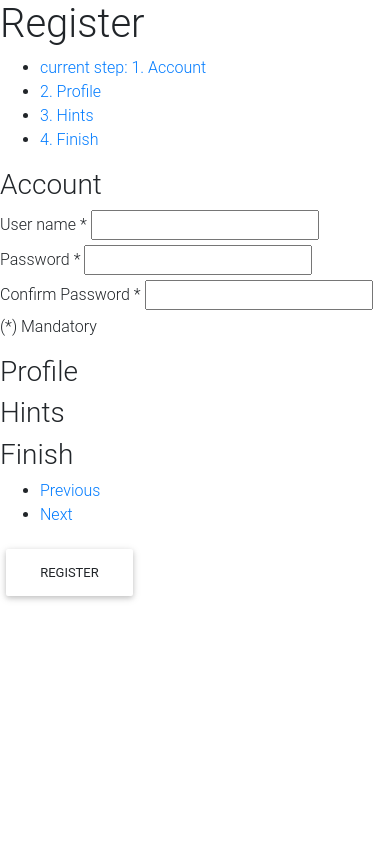
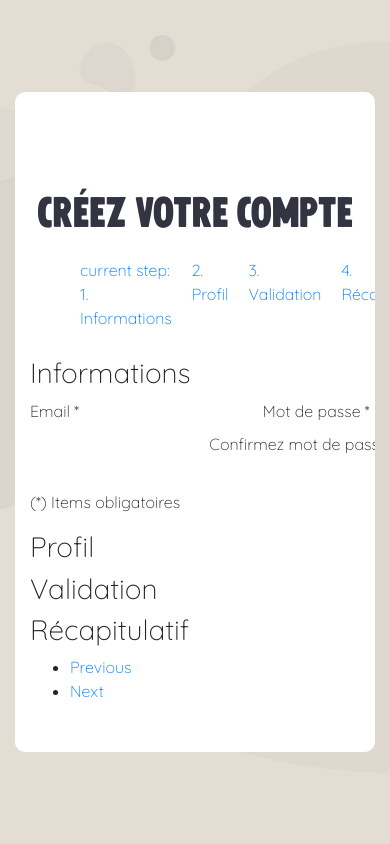
Before and after one commit to Aurefficace/heykeep_server, a Symfony app: template templates/registration/register.html.twig in a window 390 px wide. Run offline with Twig, Linux system fonts and the light colour scheme; the template is opened without the code that fills it, so the values that code supplies are empty; some libraries are stand-ins or nearby versions; some web fonts are replaced.

Commit message:
modifications register form

```diff
--- /dev/null
+++ b/public/heykeep/css/register.css
@@ -0,0 +1,399 @@
+@font-face{
+    font-family: 'Chillow';
+    font-style: normal;
+    src: url('../font/ChillowRegular.woff'),
+    url('../font/ChillowRegular.woff2');
+}
+
+h1,h2{
+    font-family: 'Chillow' !important;
+    text-transform: lowercase;
+}
+body{
+    font-family: 'Quicksand'!important;
+}
+.red_text{
+    color: #d74850;
+}
+.blue_text{
+    color: #323441;
+}
+.bg-blue{
+    background-color: #323441!important;
+}
+.bg-red{
+    background-color: #d74850!important;
+}
+input {
+    outline: none;
+    border: none;
+}
+
+textarea {
+    outline: none;
+    border: none;
+}
+
+textarea:focus, input:focus {
+    border-color: transparent !important;
+}
+
+input:focus::-webkit-input-placeholder { color:transparent; }
+input:focus:-moz-placeholder { color:transparent; }
+input:focus::-moz-placeholder { color:transparent; }
+input:focus:-ms-input-placeholder { color:transparent; }
+
+textarea:focus::-webkit-input-placeholder { color:transparent; }
+textarea:focus:-moz-placeholder { color:transparent; }
+textarea:focus::-moz-placeholder { color:transparent; }
+textarea:focus:-ms-input-placeholder { color:transparent; }
+
+input::-webkit-input-placeholder { color: #999999; }
+input:-moz-placeholder { color: #999999; }
+input::-moz-placeholder { color: #999999; }
+input:-ms-input-placeholder { color: #999999; }
+
+textarea::-webkit-input-placeholder { color: #999999; }
+textarea:-moz-placeholder { color: #999999; }
+textarea::-moz-placeholder { color: #999999; }
+textarea:-ms-input-placeholder { color: #999999; }
+
+/*---------------------------------------------*/
+button {
+    outline: none !important;
+    border: none;
+    background: transparent;
+}
+
+button:hover {
+    cursor: pointer;
+}
+.hover-space:hover{
+    letter-spacing: 1px;
+    color: #323441;
+}
+
+/*//////////////////////////////////////////////////////////////////
+[ login ]*/
+
+.limiter {
+    width: 100%;
+    margin: 0 auto;
+}
+
+.container-login100 {
+    width: 100%;
+    min-height: 100vh;
+    display: -webkit-box;
+    display: -webkit-flex;
+    display: -moz-box;
+    display: -ms-flexbox;
+    display: flex;
+    flex-wrap: wrap;
+    justify-content: center;
+    align-items: center;
+    padding: 15px;
+    background-image: url("../img/fond.jpg");
+    background-position: bottom;
+    background-size: cover;
+}
+
+.wrap-login100 {
+    width: 960px;
+    background: #fff;
+    border-radius: 10px;
+    overflow: hidden;
+
+    display: -webkit-box;
+    display: -webkit-flex;
+    display: -moz-box;
+    display: -ms-flexbox;
+    display: flex;
+    flex-wrap: wrap;
+    justify-content: space-between;
+    padding: 60px;
+}
+
+/*------------------------------------------------------------------
+[  ]*/
+.login100-pic {
+    width: 370px;
+}
+
+.login100-pic img {
+    max-width: 100%;
+}
+
+
+/*------------------------------------------------------------------
+[  ]*/
+.login100-form {
+    width: 310px;
+}
+
+.login100-form-title {
+    font-family: Chillow;
+    font-size: 2.2em;
+    color: #323441;
+    line-height: 1.2;
+    text-align: center;
+
+    width: 100%;
+    display: block;
+    padding-bottom: 54px;
+}
+
+
+/*---------------------------------------------*/
+.wrap-input100 {
+    position: relative;
+    width: 100%;
+    z-index: 1;
+    margin-bottom: 10px;
+}
+
+.input100 {
+    font-family: Quicksand;
+    font-size: 15px;
+    line-height: 1.5;
+    color: #666666;
+
+    display: block;
+    width: 100%;
+    background: #e6e6e6;
+    height: 50px;
+    border-radius: 25px;
+    padding: 0 30px 0 68px;
+}
+
+
+/*------------------------------------------------------------------
+[ Focus ]*/
+.focus-input100 {
+    display: block;
+    position: absolute;
+    border-radius: 25px;
+    bottom: 0;
+    left: 0;
+    z-index: -1;
+    width: 100%;
+    height: 100%;
+    box-shadow: 0px 0px 0px 0px;
+    color: rgba(50, 52, 65, 0.8);
+}
+
+.input100:focus + .focus-input100 {
+    -webkit-animation: anim-shadow 0.5s ease-in-out forwards;
+    animation: anim-shadow 0.5s ease-in-out forwards;
+}
+
+@-webkit-keyframes anim-shadow {
+    to {
+        box-shadow: 0px 0px 70px 25px;
+        opacity: 0;
+    }
+}
+
+@keyframes anim-shadow {
+    to {
+        box-shadow: 0px 0px 70px 25px;
+        opacity: 0;
+    }
+}
+
+.symbol-input100 {
+    font-size: 15px;
+
+    display: -webkit-box;
+    display: -webkit-flex;
+    display: -moz-box;
+    display: -ms-flexbox;
+    display: flex;
+    align-items: center;
+    position: absolute;
+    border-radius: 25px;
+    bottom: 0;
+    left: 0;
+    width: 100%;
+    height: 100%;
+    padding-left: 35px;
+    pointer-events: none;
+    color: #666666;
+
+    -webkit-transition: all 0.4s;
+    -o-transition: all 0.4s;
+    -moz-transition: all 0.4s;
+    transition: all 0.4s;
+}
+
+.input100:focus + .focus-input100 + .symbol-input100 {
+    color:  rgba(50, 52, 65, 0.8);;
+    padding-left: 28px;
+}
+
+/*------------------------------------------------------------------
+[ Button ]*/
+.container-login100-form-btn {
+    width: 100%;
+    display: -webkit-box;
+    display: -webkit-flex;
+    display: -moz-box;
+    display: -ms-flexbox;
+    display: flex;
+    flex-wrap: wrap;
+    justify-content: center;
+    padding-top: 20px;
+}
+
+.login100-form-btn {
+    font-family: Quicksand;
+    font-size: 15px;
+    line-height: 1.5;
+    color: #fff;
+    text-transform: uppercase;
+
+    width: 100%;
+    height: 50px;
+    border-radius: 25px;
+    background:  rgba(50, 52, 65, 1);;
+    display: -webkit-box;
+    display: -webkit-flex;
+    display: -moz-box;
+    display: -ms-flexbox;
+    display: flex;
+    justify-content: center;
+    align-items: center;
+    padding: 0 25px;
+
+    -webkit-transition: all 0.4s;
+    -o-transition: all 0.4s;
+    -moz-transition: all 0.4s;
+    transition: all 0.4s;
+}
+
+.login100-form-btn:hover {
+    background: #d74850;
+}
+.loginsmall{
+    margin: auto;
+    margin-bottom: 50px;
+    display: none;
+}
+
+
+/*------------------------------------------------------------------
+[ Responsive ]*/
+
+
+
+@media (max-width: 992px) {
+    .wrap-login100 {
+        padding: 177px 90px 33px 85px;
+    }
+
+    .login100-pic {
+        width: 35%;
+    }
+
+    .login100-form {
+        width: 50%;
+    }
+}
+
+@media (max-width: 768px) {
+    .wrap-login100 {
+        padding: 100px 80px 33px 80px;
+    }
+
+    .login100-pic {
+        display: none;
+    }
+    .loginsmall {
+        display: block;
+    }
+    .login100-form {
+        width: 100%;
+    }
+}
+
+@media (max-width: 576px) {
+    .wrap-login100 {
+        padding: 100px 15px 33px 15px;
+    }
+}
+
+
+/*------------------------------------------------------------------
+[ Alert validate ]*/
+
+.validate-input {
+    position: relative;
+}
+
+.alert-validate::before {
+    content: attr(data-validate);
+    position: absolute;
+    max-width: 70%;
+    background-color: white;
+    border: 1px solid #c80000;
+    border-radius: 13px;
+    padding: 4px 25px 4px 10px;
+    top: 50%;
+    -webkit-transform: translateY(-50%);
+    -moz-transform: translateY(-50%);
+    -ms-transform: translateY(-50%);
+    -o-transform: translateY(-50%);
+    transform: translateY(-50%);
+    right: 8px;
+    pointer-events: none;
+
+    font-family: Quicksand;
+    color: #c80000;
+    font-size: 13px;
+    line-height: 1.4;
+    text-align: left;
+
+    visibility: hidden;
+    opacity: 0;
+
+    -webkit-transition: opacity 0.4s;
+    -o-transition: opacity 0.4s;
+    -moz-transition: opacity 0.4s;
+    transition: opacity 0.4s;
+}
+
+.alert-validate::after {
+    content: "\f06a";
+    font-family: FontAwesome;
+    display: block;
+    position: absolute;
+    color: #c80000;
+    font-size: 15px;
+    top: 50%;
+    -webkit-transform: translateY(-50%);
+    -moz-transform: translateY(-50%);
+    -ms-transform: translateY(-50%);
+    -o-transform: translateY(-50%);
+    transform: translateY(-50%);
+    right: 13px;
+}
+
+.alert-validate:hover:before {
+    visibility: visible;
+    opacity: 1;
+}
+
+@media (max-width: 992px) {
+    .alert-validate::before {
+        visibility: visible;
+        opacity: 1;
+    }
+}
+.steps ul{
+    display: flex;
+    justify-content: space-between;
+}
+.steps ul li{
+    padding: 10px;
+    list-style: none;
+}
--- a/templates/registration/register.html.twig
+++ b/templates/registration/register.html.twig
@@ -1,9 +1,12 @@
 {% extends 'base.html.twig' %}
 
 {% block title %}Register{% endblock %}
-
+{% block stylesheets %} <link href="{{ asset('heykeep/css/register.css') }}" rel="stylesheet" type="text/css">{% endblock %}
 {% block body %}
-    <h1>Register</h1>
+    <div class="limiter">
+        <div class="container-login100">
+            <div class="wrap-login100">
+    <h1 class="blue_text mx-auto">Créez votre compte</h1>
 {#    {{ form_start(registrationForm) }}#}
 {#        {{ form_row(registrationForm.email) }}#}
 {#        {{ form_row(registrationForm.plainPassword) }}#}
@@ -11,47 +14,44 @@
 {#    {{ form_end(registrationForm) }}#}
     <form id="example-form" action="#">
         <div>
-            <h3>Account</h3>
+            <h3>Informations</h3>
             <section>
-                <label for="userName">User name *</label>
-                <input id="userName" name="userName" type="text" class="required">
-                <label for="password">Password *</label>
-                <input id="password" name="password" type="text" class="required">
-                <label for="confirm">Confirm Password *</label>
-                <input id="confirm" name="confirm" type="text" class="required">
-                <p>(*) Mandatory</p>
-            </section>
-            <h3>Profile</h3>
-            <section>
-                <label for="name">First name *</label>
-                <input id="name" name="name" type="text" class="required">
-                <label for="surname">Last name *</label>
-                <input id="surname" name="surname" type="text" class="required">
                 <label for="email">Email *</label>
                 <input id="email" name="email" type="text" class="required email">
-                <label for="address">Address</label>
-                <input id="address" name="address" type="text">
-                <p>(*) Mandatory</p>
+                <label for="password">Mot de passe *</label>
+                <input id="password" name="password" type="text" class="required">
+                <label for="confirm">Confirmez mot de passe *</label>
+                <input id="confirm" name="confirm" type="text" class="required">
+                <p>(*) Items obligatoires</p>
             </section>
-            <h3>Hints</h3>
+            <h3>Profil</h3>
             <section>
-                <ul>
-                    <li>Foo</li>
-                    <li>Bar</li>
-                    <li>Foobar</li>
-                </ul>
+                <label for="userName">Pseudo *</label>
+                <input id="userName" name="userName" type="text" class="required">
+                <label for="name">Prénom *</label>
+                <input id="name" name="name" type="text" class="required">
+                <label for="surname">Nom *</label>
+                <input id="surname" name="surname" type="text" class="required">
+
+                <p>(*) Items obligatoires</p>
             </section>
-            <h3>Finish</h3>
+            <h3>Validation</h3>
             <section>
                 <input id="acceptTerms" name="acceptTerms" type="checkbox" class="required"> <label for="acceptTerms">I agree with the Terms and Conditions.</label>
+
+            </section>
+            <h3>Récapitulatif</h3>
+            <section>
+                <button class="btn">Créez votre compte</button>
             </section>
         </div>
     </form>
-        <button class="btn">Register</button>
 
+            </div>
+        </div>
+    </div>
 {% endblock %}
 {% block javascripts %}
-{#    <script src="https://cdn.jsdelivr.net/npm/jquery-validation@1.19.1/dist/jquery.validate.js"> </script>#}
     <script src="{{ asset('plugins/validator/jquery.validate.js') }}"></script>
     <script src="{{ asset('heykeep/js/jquery.steps.js') }}"></script>
     <script src="{{ asset('heykeep/js/register.js') }}"></script>
```
